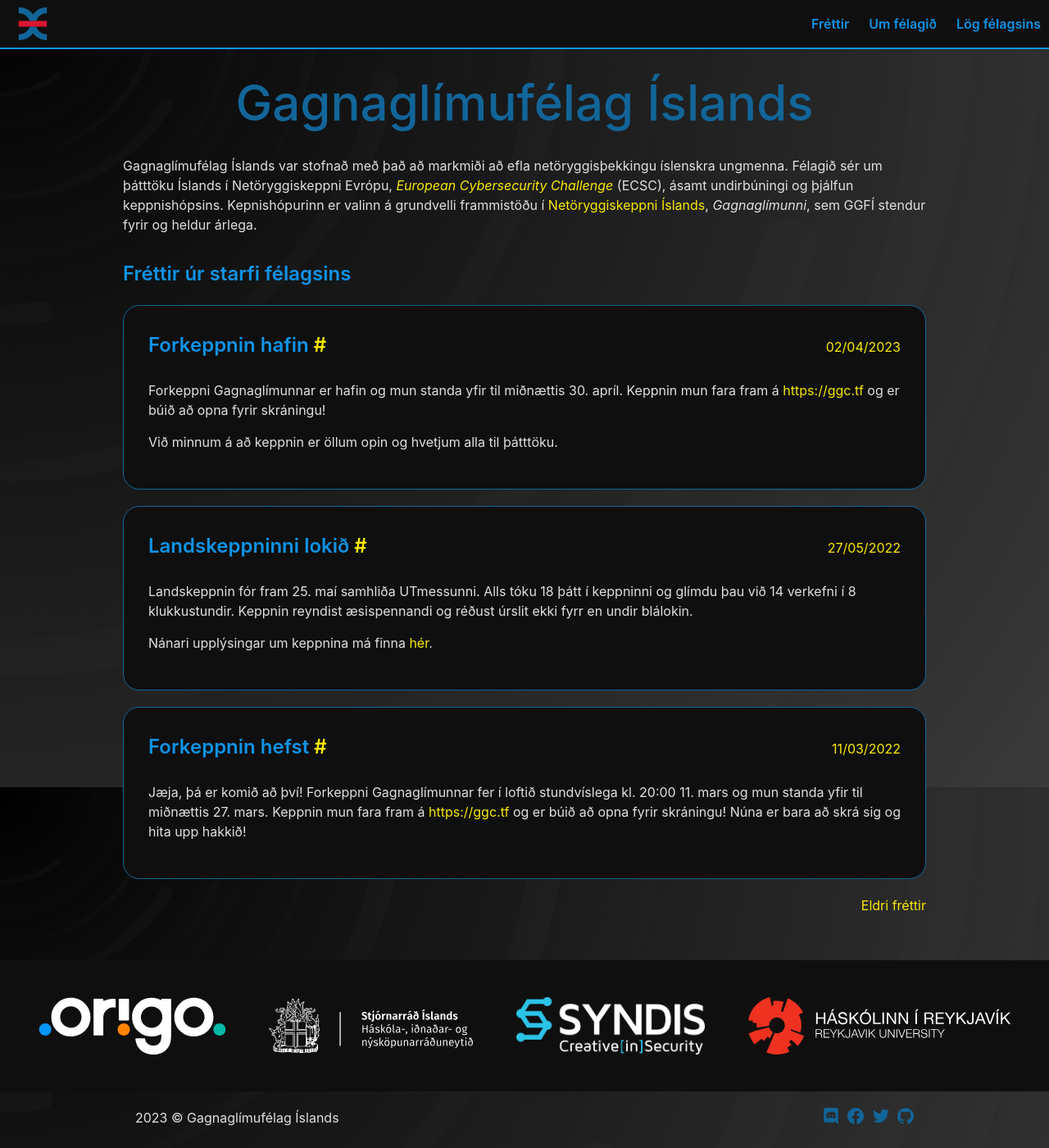
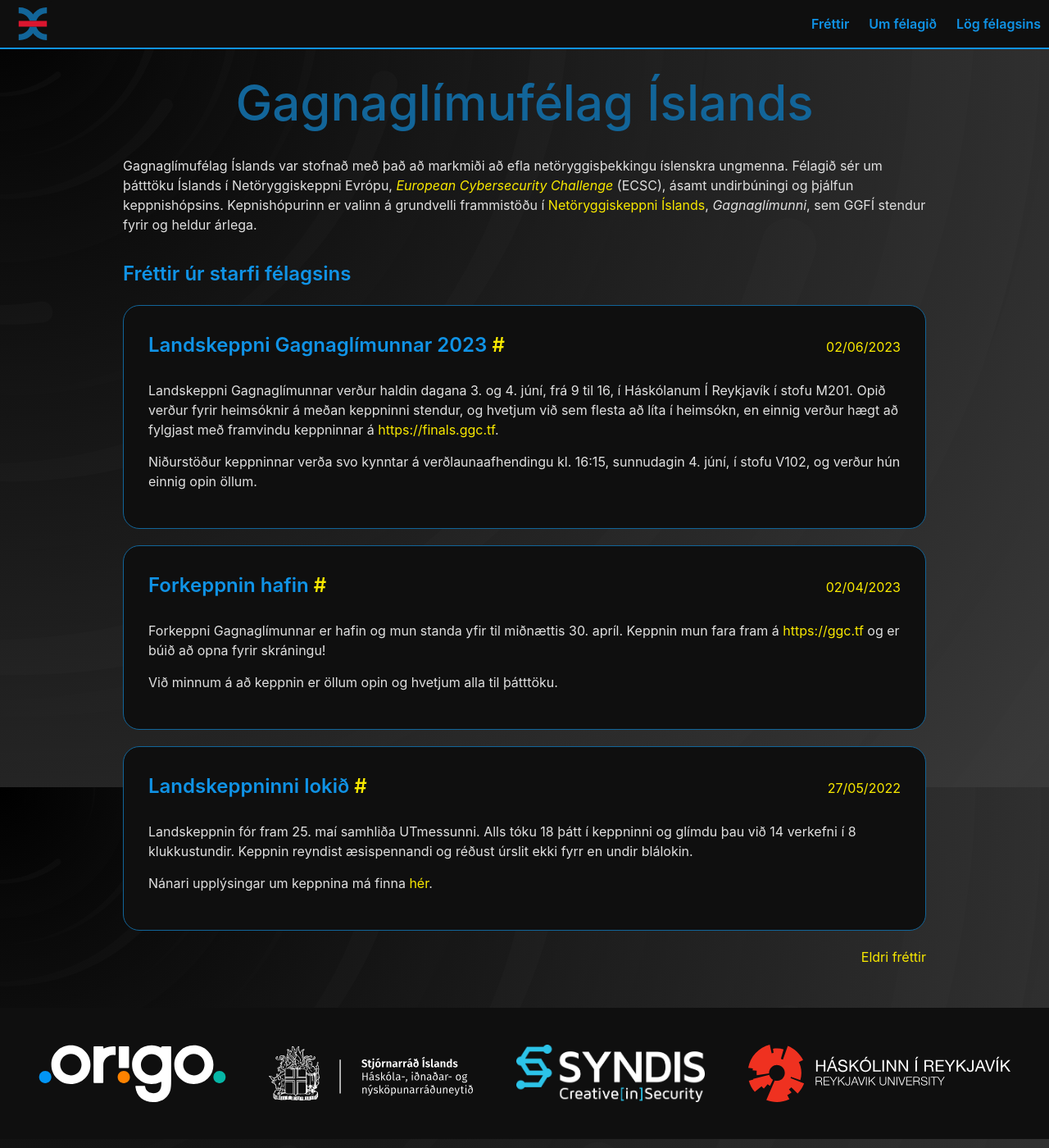
Before and after one commit to gagnaglimufelag-islands/ggfi-website, a Jekyll site: the page built from index.md, in a window 1280 px wide and 1400 px high. Shown: the whole window at 82% size. Built offline with Jekyll 4.4.1, drawn with Linux system fonts in a browser that asks for light colours; comment, search, counter and statistics services are not loaded.

Commit message:
Adding finals announcement

```diff
--- /dev/null
+++ b/_posts/2023-06-02-nationals.md
@@ -0,0 +1,13 @@
+---
+layout: post
+title: Landskeppni Gagnaglímunnar 2023
+featured: true
+---
+
+Landskeppni Gagnaglímunnar verður haldin dagana 3. og 4. júní, frá 9 til 16, í
+Háskólanum Í Reykjavík í stofu M201. Opið verður fyrir heimsóknir á meðan
+keppninni stendur, og hvetjum við sem flesta að líta í heimsókn, en einnig
+verður hægt að fylgjast með framvindu keppninnar á <https://finals.ggc.tf>.
+
+Niðurstöður keppninnar verða svo kynntar á verðlaunaafhendingu kl. 16:15,
+sunnudagin 4. júní, í stofu V102, og verður hún einnig opin öllum.
```
Also changed, not shown: _posts/2023-04-02-qualifiers.md (+1 -1 lines).
